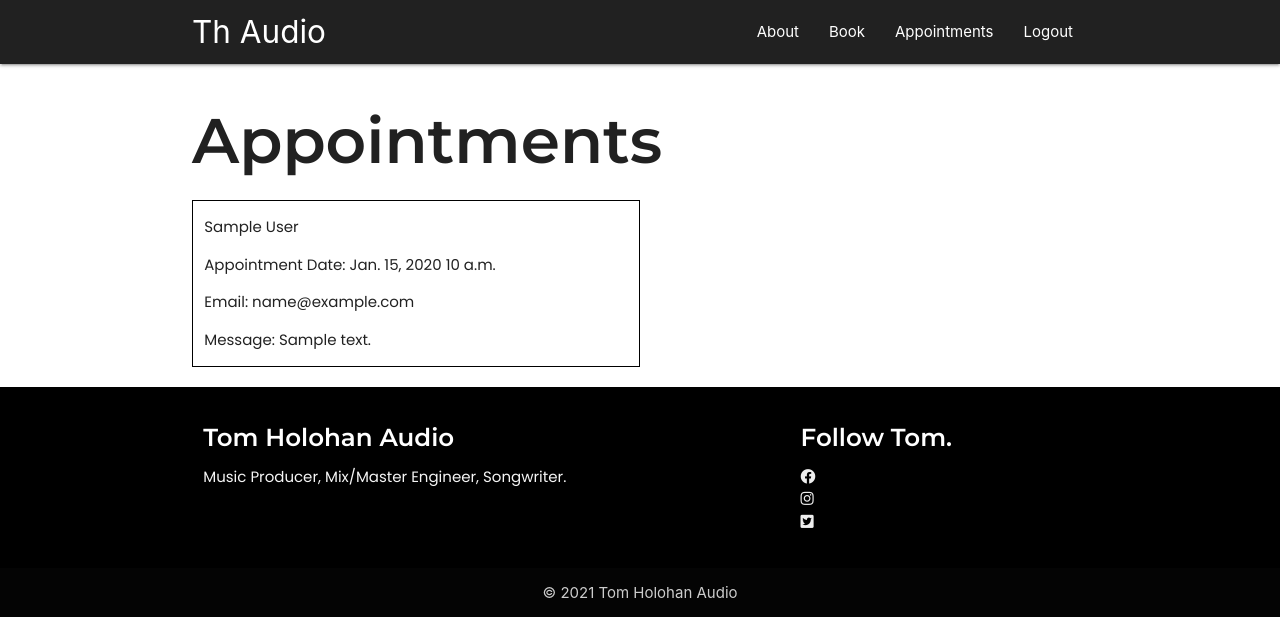
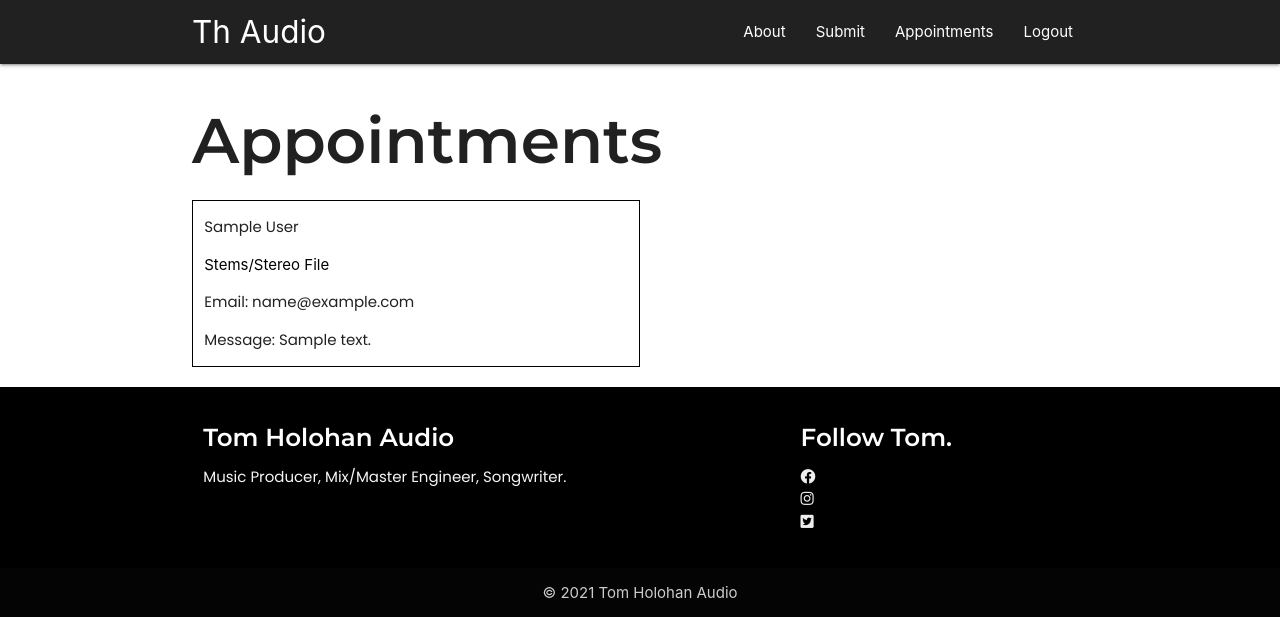
Before and after one commit to hollownotempty/Portfolio_4, a Django app: page /appointments in a window 1280 px wide. Shown: the top 617 px of the page. Run offline with Django 3.2, Linux system fonts and the light colour scheme; a user stored in the database is signed in; tables that the repository leaves empty hold one stand-in row (values such as "Sample post").

Commit message:
Pivot to a file submission as opposed to call booking system

```diff
--- a/bookings/forms.py
+++ b/bookings/forms.py
@@ -4,7 +4,7 @@ import datetime as dt
 HOUR_CHOICES = [(dt.time(hour=x), '{:02d}:00'.format(x)) for x in range(10, 19)]
 
 
-class BookingForm(forms.ModelForm):
+class SubmitForm(forms.ModelForm):
     # first_name = forms.CharField()
     # last_name = forms.CharField()
     # email = forms.EmailField()
--- a/bookings/models.py
+++ b/bookings/models.py
@@ -8,8 +8,7 @@ class Appointment(models.Model):
     first_name = models.CharField(max_length=200)
     last_name = models.CharField(max_length=200)
     email = models.EmailField()
-    appointment_date = models.DateField(null=False)
-    appointment_time = models.TimeField(default=dt.time(00, 00))
+    file_link = models.CharField(max_length=200)
     message = models.TextField(max_length=500)
     date_booked = models.DateField(default=dt.date.today)
 
--- a/bookings/urls.py
+++ b/bookings/urls.py
@@ -3,7 +3,7 @@ from . import views
 
 urlpatterns = [
     path('', views.returnHome, name='home'),
-    path('booking/', views.returnBookingPage, name='booking'),
+    path('submit/', views.submit_page, name='submit'),
     path('about/', views.returnAboutPage, name='about'),
     path('appointments', views.return_appointments, name='appointments'),
 ]
--- a/bookings/views.py
+++ b/bookings/views.py
@@ -5,7 +5,7 @@ from django.contrib import messages
 from django.core.mail import EmailMultiAlternatives
 from django.template.loader import get_template
 from django.template import Context
-from .forms import BookingForm
+from .forms import SubmitForm
 from .models import Appointment
 
 
@@ -21,14 +21,14 @@ def returnHome(request):
     return render(request, 'home.html')
 
 
-def returnBookingPage(request):
+def submit_page(request):
 
     if request.method == 'POST':
-        form = BookingForm(request.POST)
+        form = SubmitForm(request.POST)
         if form.is_valid:
             email = request.POST.get('email', '')
             form.save()
-            subject, from_email, recipient_list = 'Your Booking', settings.EMAIL_HOST_USER, [email, ]
+            subject, from_email, recipient_list = 'Your Submission', settings.EMAIL_HOST_USER, [email, ]
             text_content = plaintext_message.render()
             html_content = html_message.render()
             msg = EmailMultiAlternatives(subject, text_content, from_email, recipient_list)
@@ -37,7 +37,7 @@ def returnBookingPage(request):
             messages.success(request, 'Contact request submitted successfully.')
             return redirect('booking')
 
-    form = BookingForm()
+    form = SubmitForm()
     return render(request, 'booking.html', {'form': form})
 
 
--- a/templates/appointments.html
+++ b/templates/appointments.html
@@ -10,7 +10,7 @@
             {% for a in appointments %}
             <div class="appointment-display col s6">
                     <p>{{ a.first_name }} {{ a.last_name }}</p>
-                    <p>Appointment Date: {{ a.appointment_date }} {{ a.appointment_time }}</p>
+                    <a href="{{ a.file_link }}">Stems/Stereo File</a>
                     <p>Email: {{ a.email }}</p>
                     <p>Message: {{ a.message }}</p>
                 <!-- <br> -->
--- a/templates/base.html
+++ b/templates/base.html
@@ -22,7 +22,7 @@
                                 class="material-icons">menu</i></a>
                         <ul class="right hide-on-med-and-down">
                             <li><a href="{% url 'about' %}">About</a></li>
-                            <li><a href="{% url 'booking' %}">Book</a></li>
+                            <li><a href="{% url 'submit' %}">Submit</a></li>
                             {% if user.is_authenticated %}
                                 {% if user.is_superuser %}
                                     <li><a href="{% url 'appointments' %}">Appointments</a></li>
@@ -38,7 +38,7 @@
 
                 <ul class="sidenav" id="mobile-demo">
                     <li><a href="{% url 'about' %}">About</a></li>
-                    <li><a href="{% url 'booking' %}">Book</a></li>
+                    <li><a href="{% url 'submit' %}">Submit</a></li>
                     <li><a href="{% url 'login' %}">Login</a></li>
                     <li><a href="{% url 'signup' %}">Signup</a></li>
                 </ul>
--- a/templates/booking.html
+++ b/templates/booking.html
@@ -9,10 +9,10 @@
         <div id="booking-page-headline">
             <div class="booking-page-headline-inner container">
                 <h2>
-                    Book A Call
+                    Submit Your Stems
                 </h2>
                 <p>
-                    Organize a call to enquire about working together on your project.
+                    Submit your music here for a mix/master. Please submit stems using a Google Drive or Dropbox link!
                 </p>
             </div>
         </div>
--- a/templates/email_template.html
+++ b/templates/email_template.html
@@ -1,5 +1,5 @@
-<h1>Thank you for your booking!</h1>
-<p>I will be in contact soon regarding your call.</p>
+<h1>Thank you for your submission!</h1>
+<p>I will be in contact soon regarding your mix and/or master.</p>
 <br>
 <p>I look forward to working together!</p>
 
--- a/templates/email_template.txt
+++ b/templates/email_template.txt
@@ -1,5 +1,5 @@
-Thank you for your booking!
-I will be in contact soon regarding your call.
+Thank you for your submission!
+I will be in contact soon regarding your mix and/or master.
 
 I look forward to working together!
 
--- a/templates/home.html
+++ b/templates/home.html
@@ -33,7 +33,7 @@
             </div>
         </div>
         <div class="center">
-            <a class="waves-effect waves-light btn book-call-btn" href="{% url 'booking' %}">Book A Call</a>
+            <a class="waves-effect waves-light btn book-call-btn" href="{% url 'submit' %}">Submit Your Stems!</a>
         </div>
     </div>
 </div>
```
Also changed, not shown: README.md, bookings/migrations/0003_auto_20211115_1435.py (added).
